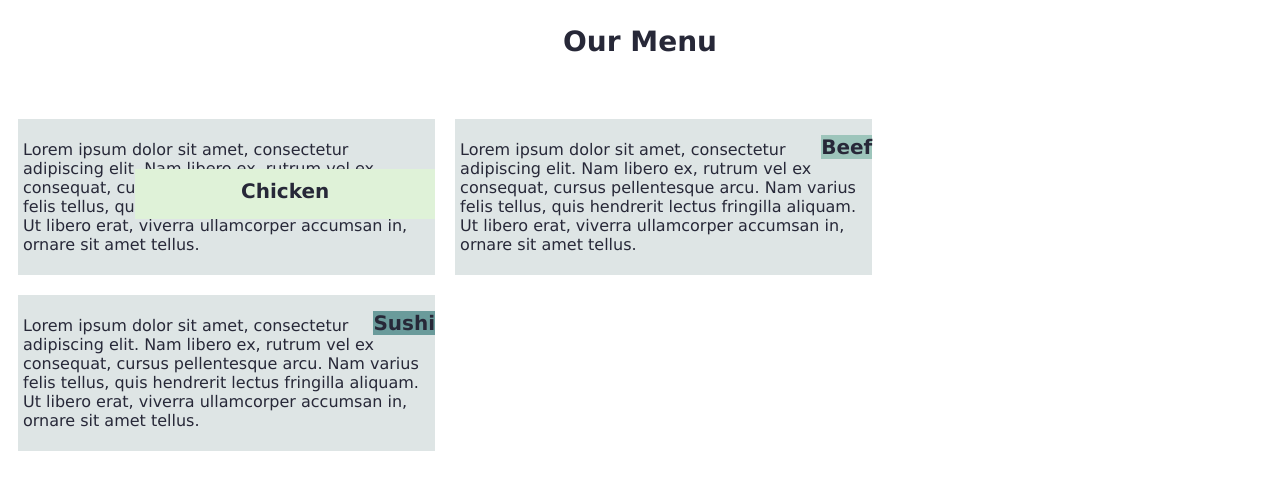
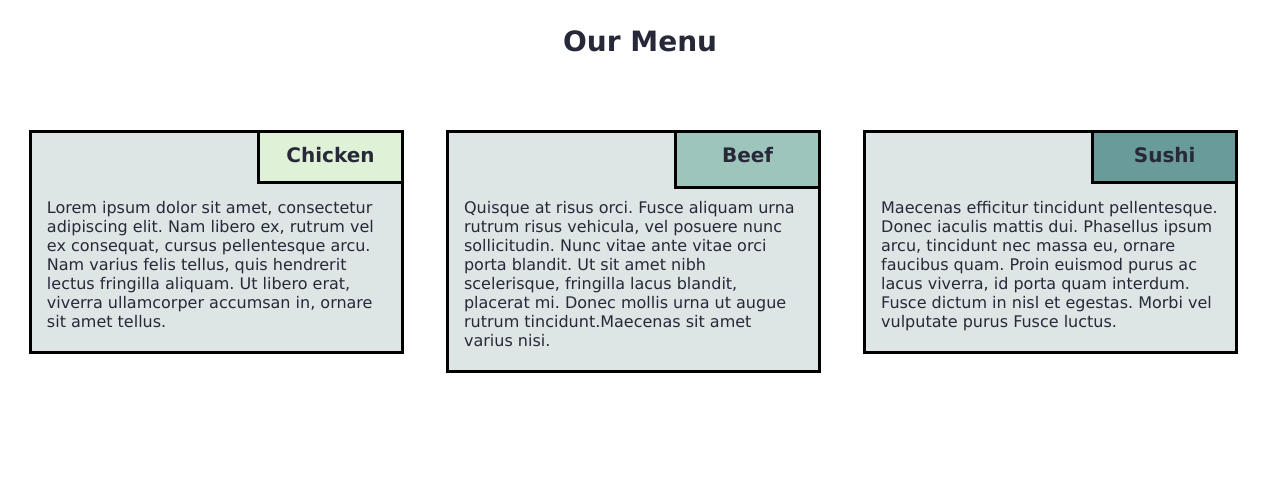
Before and after one commit to Takumagoroshi/coursera-test, a plain HTML site: page Module2solution/index.html in a window 1280 px wide. Drawn offline with Linux system fonts and the light colour scheme.

Commit message:
casi listo

```diff
--- a/Module2solution/index.html
+++ b/Module2solution/index.html
@@ -25,10 +25,13 @@ h1 {
 
 div {
 	align-self: center;
+	margin: 0px;
 	}
 section {
 	background-color: #DEE5E5;
 	position: relative;
+	border: 3px solid black;
+	margin: 5%;
 }
 
 h2 {
@@ -41,7 +44,8 @@ h2 {
 
 }
 p {
-    font-size: 100%;
+	margin: 60px 10px 15px 10px;
+	font-size: 100%;
     padding: 5px;
 }
 
@@ -50,40 +54,45 @@ p {
   width: 110%;
 }
 
-#box {
 
-  padding: 10px;
-  border: 5px solid black;
-  width: 300px;
-  height: 50px;
-  margin-top: 50px;
-  overflow: auto;
-}
 
 #chicken {
 	background-color: #DFF2D8;
 	padding: 10px;
-	border: 5px ;
-	border-color: #003399;
-	width: 300px;
-	height: 50px;
-	margin-top: 50px;
+	border: 3px solid black;
+	width: 40%;
+	height: 25%;
+	margin-top: -3px;
+	margin-right: -3px;
 	overflow: visible;
 }
 
 #beef {
 	background-color: #9DC5BB;
+	padding: 10px;
+	border: 3px solid black;
+	width: 40%;
+	height: 25%;
+	margin-top: -3px;
+	margin-right: -3px;
+	overflow: visible;
 }
 
 #sushi {
 	background-color: #6A9B9B;
+	padding: 10px;
+	border: 3px solid black;
+	width: 40%;
+	height: 25%;
+	margin-top: -3px;
+	margin-right: -3px;
+	overflow: visible;
 }
 @media (min-width: 992px) {
   .col-lg-1, .col-lg-2, .col-lg-3, .col-lg-4, .col-lg-5, .col-lg-6, .col-lg-7, .col-lg-8, .col-lg-9, .col-lg-10, .col-lg-11, .col-lg-12 {
     float: left;
-    margin: 10px;
-	border: 2px;
-    border-color: solid blue;
+
+
     }
 
   .col-lg-1 {
@@ -128,9 +137,7 @@ p {
 @media (min-width: 768px) and (max-width: 991px) {
   .col-md-1, .col-md-2, .col-md-3, .col-md-4, .col-md-5, .col-md-6, .col-md-7, .col-md-8, .col-md-9, .col-md-10, .col-md-11, .col-md-12 {
     float: left;
-    margin: 10px;
-    border: 2px solid blue;
-    ;
+
   }
   .col-md-1 {
     width: 8.33%;
@@ -173,8 +180,7 @@ p {
 @media (max-width: 767px) {
   .col-sm-1, .col-sm-2, .col-sm-3, .col-sm-4, .col-sm-5, .col-sm-6, .col-sm-7, .col-sm-8, .col-sm-9, .col-sm-10, .col-sm-11, .col-sm-12 {
     float: left;
-    margin: 10px;
-    border: 2px solid blue;
+
   }
   .col-sm-1 {
     width: 8.33%;
@@ -221,11 +227,12 @@ p {
 <h1> Our Menu </h1>
 
 <div>
-<section class="col-lg-4 col-md-6 col-sm-12"><h2 id="chicken">Chicken</h2><p>Lorem ipsum dolor sit amet, consectetur adipiscing elit. Nam libero ex, rutrum vel ex consequat, cursus pellentesque arcu. Nam varius felis tellus, quis hendrerit lectus fringilla aliquam. Ut libero erat, viverra ullamcorper accumsan in, ornare sit amet tellus.</p></section>
 
-<section class="col-lg-4 col-md-6 col-sm-12"><h2 id="beef">Beef</h2><p>Lorem ipsum dolor sit amet, consectetur adipiscing elit. Nam libero ex, rutrum vel ex consequat, cursus pellentesque arcu. Nam varius felis tellus, quis hendrerit lectus fringilla aliquam. Ut libero erat, viverra ullamcorper accumsan in, ornare sit amet tellus.</p></section>
+<div class="col-lg-4 col-md-6 col-sm-12"><section><h2 id="chicken">Chicken</h2><p>Lorem ipsum dolor sit amet, consectetur adipiscing elit. Nam libero ex, rutrum vel ex consequat, cursus pellentesque arcu. Nam varius felis tellus, quis hendrerit lectus fringilla aliquam. Ut libero erat, viverra ullamcorper accumsan in, ornare sit amet tellus.</p></section></div>
 
-<section class="col-lg-4 col-md-6 col-sm-12"><h2 id="sushi">Sushi</h2><p>Lorem ipsum dolor sit amet, consectetur adipiscing elit. Nam libero ex, rutrum vel ex consequat, cursus pellentesque arcu. Nam varius felis tellus, quis hendrerit lectus fringilla aliquam. Ut libero erat, viverra ullamcorper accumsan in, ornare sit amet tellus.</p></section>
+<div class="col-lg-4 col-md-6 col-sm-12"><section><h2 id="beef">Beef</h2><p>Quisque at risus orci. Fusce aliquam urna rutrum risus vehicula, vel posuere nunc sollicitudin. Nunc vitae ante vitae orci porta blandit. Ut sit amet nibh scelerisque, fringilla lacus blandit, placerat mi. Donec mollis urna ut augue rutrum tincidunt.Maecenas sit amet varius nisi.</p></section></div>
+
+<div class="col-lg-4 col-md-12 col-sm-12"><section><h2 id="sushi">Sushi</h2><p>Maecenas efficitur tincidunt pellentesque. Donec iaculis mattis dui. Phasellus ipsum arcu, tincidunt nec massa eu, ornare faucibus quam. Proin euismod purus ac lacus viverra, id porta quam interdum. Fusce dictum in nisl et egestas. Morbi vel vulputate purus Fusce luctus.</p></section></div>
 
 </div>
 
```
